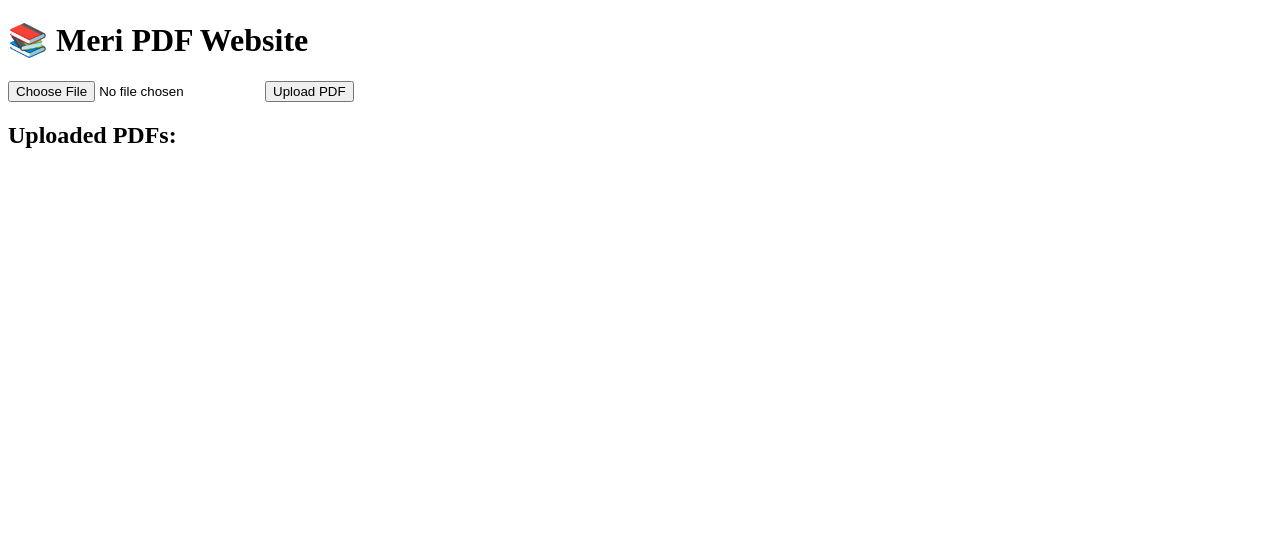
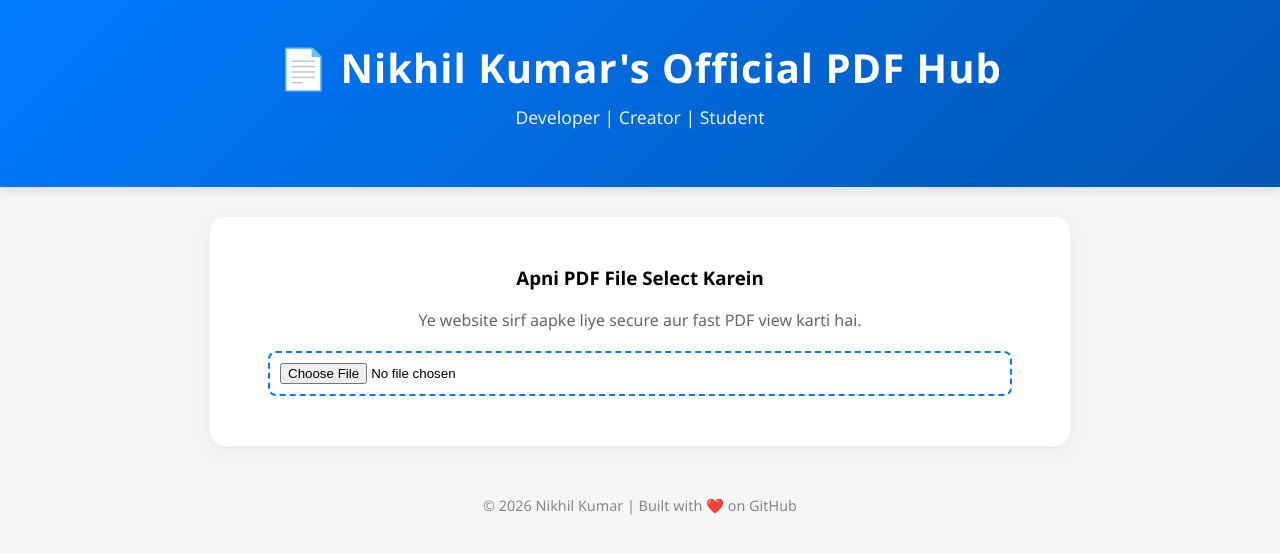
Before and after one commit to nikhilkumarr167-collab/pdf-website, a plain HTML site: page index.html in a window 1280 px wide. Drawn offline with Linux system fonts and the light colour scheme.

Commit message:
Update index.html

```diff
--- a/index.html
+++ b/index.html
@@ -1,36 +1,108 @@
 <!DOCTYPE html>
-<html>
+<html lang="hi">
 <head>
-    <title>PDF Website</title>
+    <meta charset="UTF-8">
+    <meta name="viewport" content="width=device-width, initial-scale=1.0">
+
+    <title>Nikhil Kumar | Official PDF Hub 🚀</title>
+    <meta name="description" content="Nikhil Kumar ki official website. Yahan PDFs upload aur view karein. Professional work by Nikhil.">
+    <meta name="keywords" content="Nikhil Kumar, Nikhil Kumar PDF, nikhilkumarr167-collab, PDF Viewer">
+
+    <style>
+        body {
+            font-family: 'Segoe UI', Arial, sans-serif;
+            margin: 0;
+            padding: 0;
+            background-color: #f4f7f6;
+            text-align: center;
+        }
+        /* Blue Banner for Name */
+        .header-banner {
+            background: linear-gradient(135deg, #007bff, #0056b3);
+            color: white;
+            padding: 40px 20px;
+            box-shadow: 0 4px 10px rgba(0,0,0,0.1);
+        }
+        .header-banner h1 {
+            margin: 0;
+            font-size: 2.5rem;
+            letter-spacing: 1px;
+        }
+        .header-banner p {
+            margin-top: 10px;
+            font-size: 1.1rem;
+            opacity: 0.9;
+        }
+        /* Main Container */
+        .container {
+            max-width: 800px;
+            margin: 30px auto;
+            background: white;
+            padding: 30px;
+            border-radius: 15px;
+            box-shadow: 0 5px 20px rgba(0,0,0,0.05);
+        }
+        input[type="file"] {
+            display: block;
+            margin: 20px auto;
+            padding: 10px;
+            border: 2px dashed #007bff;
+            border-radius: 8px;
+            cursor: pointer;
+            width: 90%;
+        }
+        #pdf-viewer {
+            width: 100%;
+            height: 550px;
+            border: 1px solid #eee;
+            margin-top: 20px;
+            display: none;
+            border-radius: 10px;
+        }
+        .footer {
+            margin-top: 50px;
+            color: #888;
+            font-size: 0.9rem;
+            padding-bottom: 20px;
+        }
+    </style>
 </head>
 <body>
 
-    <h1>📚 Meri PDF Website</h1>
+    <div class="header-banner">
+        <h1>📄 Nikhil Kumar's Official PDF Hub</h1>
+        <p>Developer | Creator | Student</p>
+    </div>
 
-    <input type="file" id="pdfFile">
-    <button onclick="uploadPDF()">Upload PDF</button>
+    <div class="container">
+        <h3>Apni PDF File Select Karein</h3>
+        <p style="color: #666;">Ye website sirf aapke liye secure aur fast PDF view karti hai.</p>
 
-    <h2>Uploaded PDFs:</h2>
-    <ul id="pdfList"></ul>
+        <input type="file" id="pdfFile" accept="application/pdf">
+
+        <iframe id="pdf-viewer"></iframe>
+    </div>
+
+    <div class="footer">
+        © 2026 Nikhil Kumar | Built with ❤️ on GitHub
+    </div>
 
     <script>
-        function uploadPDF() {
-            let fileInput = document.getElementById("pdfFile");
-            let file = fileInput.files[0];
+        const fileInput = document.getElementById('pdfFile');
+        const pdfViewer = document.getElementById('pdf-viewer');
 
-            if (file) {
-                let list = document.getElementById("pdfList");
-                let li = document.createElement("li");
-
-                let link = document.createElement("a");
-                link.href = URL.createObjectURL(file);
-                link.textContent = file.name;
-                link.target = "_blank";
-
-                li.appendChild(link);
-                list.appendChild(li);
+        fileInput.addEventListener('change', function(e) {
+            const file = e.target.files[0];
+            if (file && file.type === "application/pdf") {
+                const fileURL = URL.createObjectURL(file);
+                pdfViewer.src = fileURL;
+                pdfViewer.style.display = 'block';
+                // Success alert
+                console.log("PDF Loaded Successfully!");
+            } else {
+                alert("Bhai, please ek sahi PDF file select karein.");
             }
-        }
+        });
     </script>
 
 </body>
```
